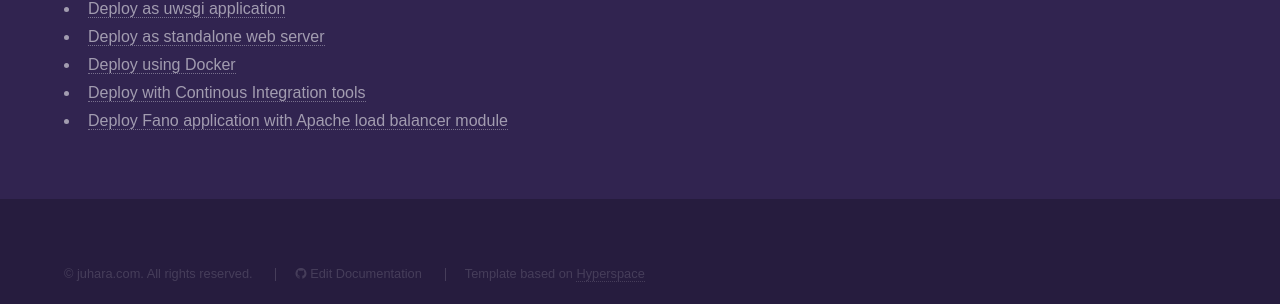
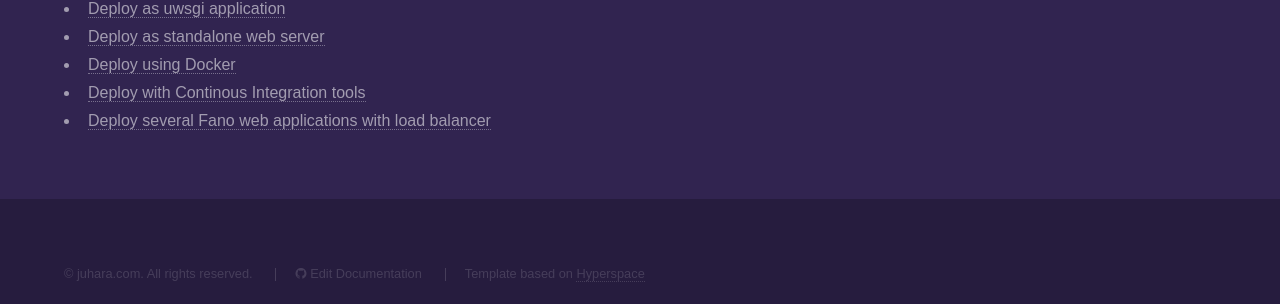
Before and after one commit to fanoframework/fanoframework.github.io, a Jekyll site: the page built from deployment/index.md, in a window 1280 px wide. Shown: the part 950-1254 px from the top of the page. Built offline with Jekyll 4.4.1, drawn with Linux system fonts in a browser that asks for light colours; our own code applies the rules of GitHub Pages for plain Markdown files.

Commit message:
improve content about load balancer

```diff
--- a/deployment/index.md
+++ b/deployment/index.md
@@ -31,4 +31,4 @@ If you do not have root privilege access, such in shared hosting environment, th
 - [Deploy as standalone web server](/deployment/standalone-web-server)
 - [Deploy using Docker](/deployment/docker)
 - [Deploy with Continous Integration tools](/deployment/continous-integration)
-- [Deploy Fano application with Apache load balancer module](/deployment/load-balancer-setup)
+- [Deploy several Fano  web applications with load balancer](/deployment/load-balancer-setup)
```
Also changed, not shown: deployment/load-balancer-setup/index.md (+1 -1 lines).
